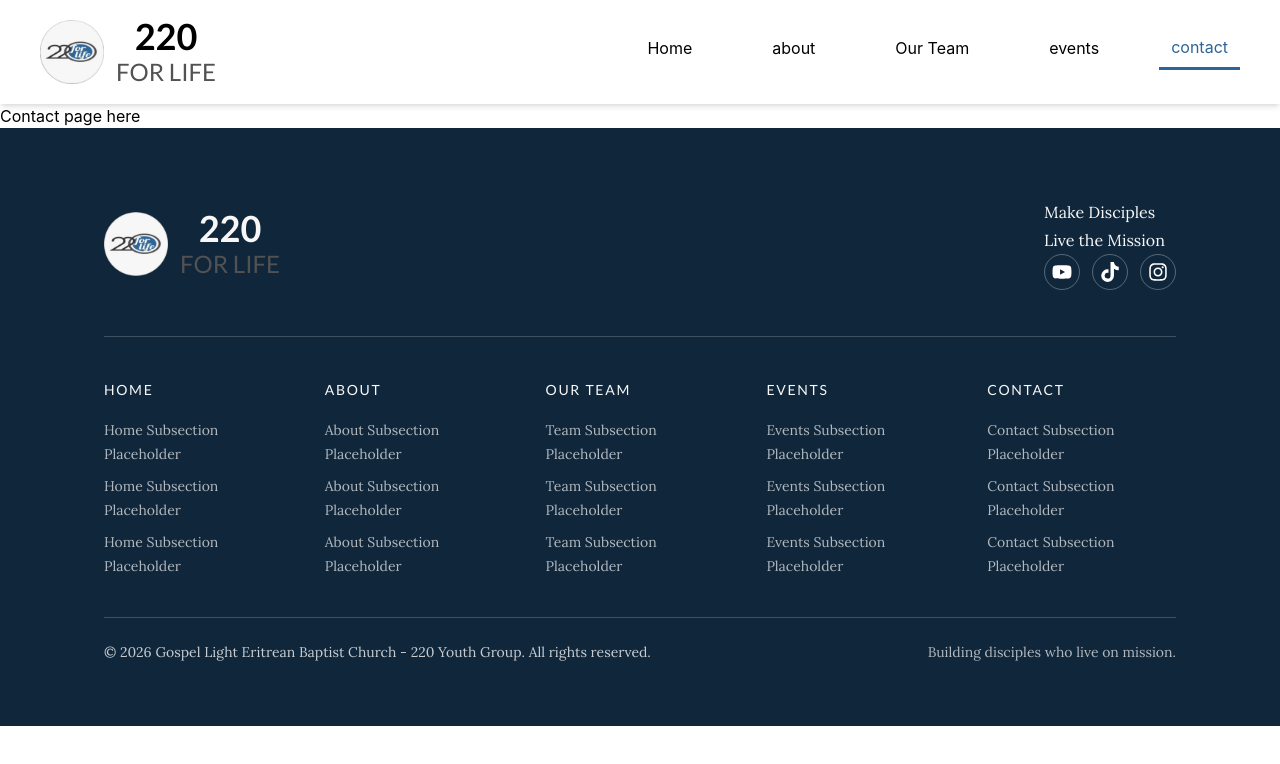
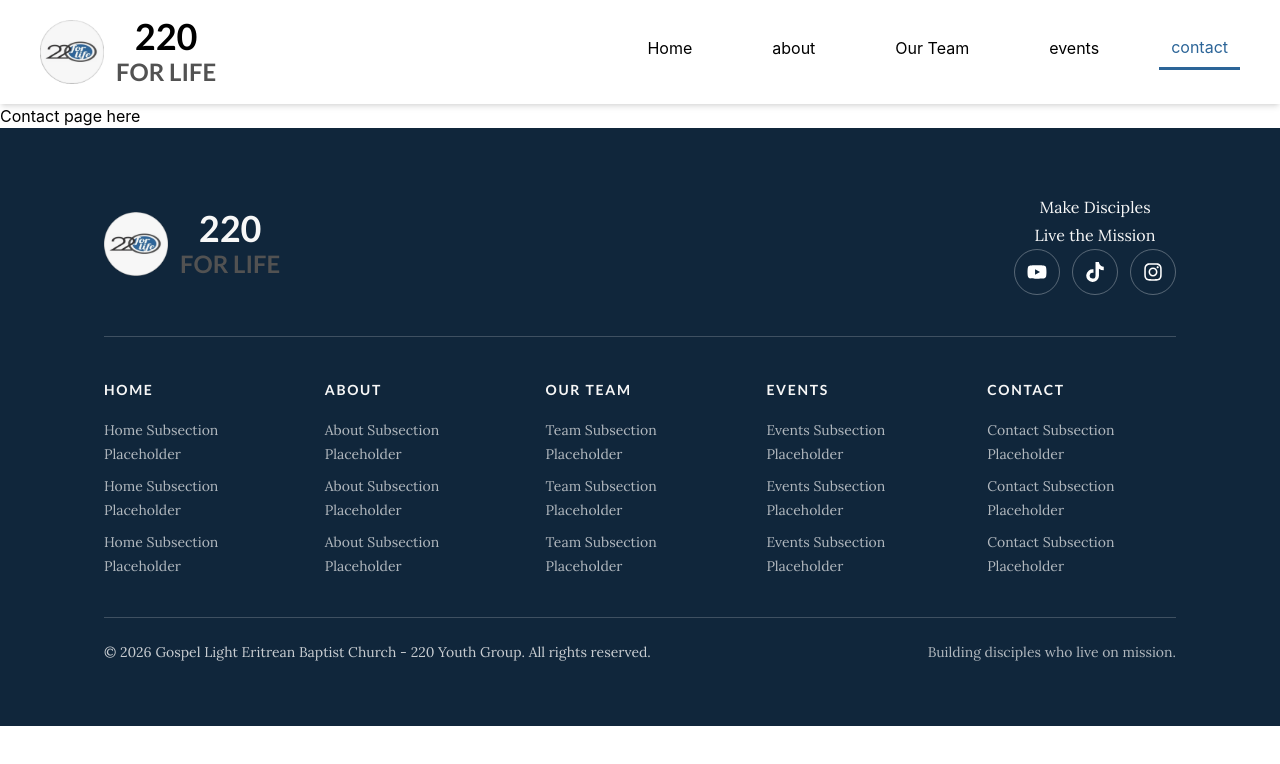
Before and after one commit to 220youthchurch-cloud/220-Website, a React (Vite) app in the folder client/: page /contact in a window 1280 px wide. Shown: the top 764 px of the page. Built offline with nearby package versions, Linux system fonts and the light colour scheme; no server answers.

Commit message:
update SocialMediaPlatforms and Footer components for improved layout and styling; update header font to bold

```diff
--- a/client/src/components/SocialMediaPlatforms.jsx
+++ b/client/src/components/SocialMediaPlatforms.jsx
@@ -26,7 +26,7 @@ const SocialMediaPlatforms = ({
   const resolvedSize = iconSize ? iconSize : (size ? sizeMap[size] : sizeMap.md);
 
   return (
-    <div className={`flex flex-row items-center justify-center gap-3 ${className}`}>
+    <div className={`flex flex-row items-center ${className}`}>
       {socials.map(({ platform, link }) => {
         const Icon = iconByPlatform[platform];
         if (!Icon) return null; // platform does not have mapping
@@ -38,11 +38,11 @@ const SocialMediaPlatforms = ({
               target="_blank"
               rel="noopener noreferrer"
               aria-label={platform}
-              className={`inline-flex h-9 w-9 items-center justify-center rounded-full border border-white/30 text-white transition hover:border-white hover:bg-white/10 ${buttonClassName}`}
+              className={`inline-flex h-fit w-fit items-center justify-center rounded-full border p-3 border-white/30 text-white transition hover:border-white hover:bg-white/10 ${buttonClassName}`}
             >
               <Icon size={resolvedSize} />
             </a>
-            {displayTitle && <p>{platform}</p>}
+            {displayTitle && <p className='font-extrabold'>{platform}</p>}
           </div>
         )
 
--- a/client/src/components/footer/Footer.jsx
+++ b/client/src/components/footer/Footer.jsx
@@ -40,9 +40,9 @@ const Footer = () => {
         {/* Header */}
         <div className='flex flex-col sm:flex-row sm:items-center sm:justify-between w-full gap-5 mb-10'>
           <Logo />
-          <div className=''>
+          <div className='flex flex-col justify-center text-center'>
             <p className='body-font text-[#f7f7f7] text-base leading-7'>Make Disciples<br/>Live the Mission</p>
-            <SocialMediaPlatforms size="sm" displayTitle={false} />
+            <SocialMediaPlatforms size="sm" className='gap-3' displayTitle={false} />
           </div>
         </div>
 
--- a/client/src/index.css
+++ b/client/src/index.css
@@ -15,7 +15,7 @@
 
   /* fonts */
   .header-font {
-    @apply font-[lato];
+    @apply font-[lato] font-bold;
   }
   .body-font {
     @apply font-[lora];
```
